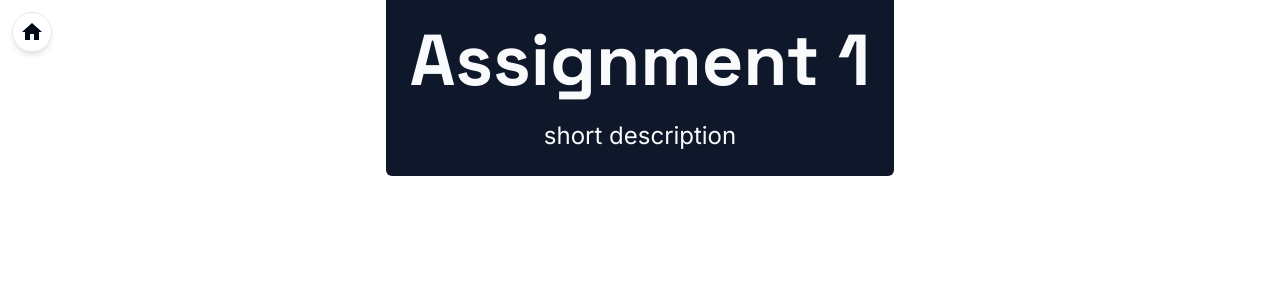
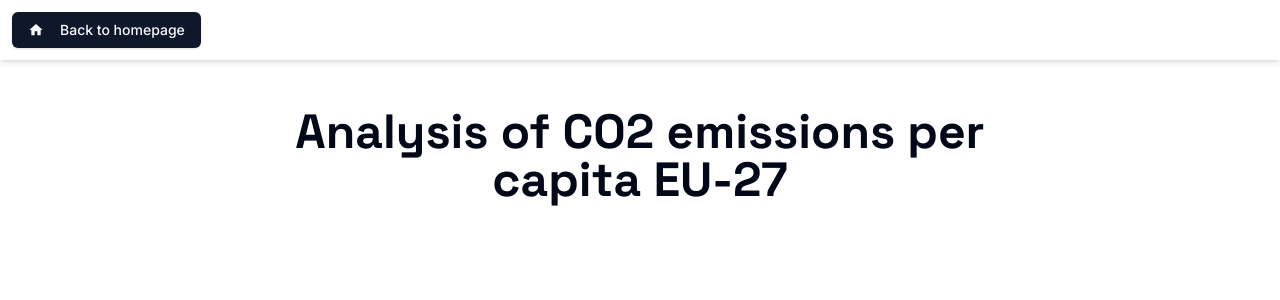
Before and after one commit to Berrutz/DataVis-Project, a Next.js app in the folder web-application/: page /DataVis-Project/assignments/assignment-1 in a window 1280 px wide. Shown: the top 300 px of the page. Built offline with nearby package versions, Linux system fonts and the light colour scheme.

Commit message:
Changed assginemnt page

```diff
--- a/web-application/src/app/assignments/_components/assignment-page.tsx
+++ b/web-application/src/app/assignments/_components/assignment-page.tsx
@@ -1,26 +1,10 @@
-"use client"
+"use client";
 
 import { motion } from "framer-motion";
 
 export interface AssignmentPageProps {
     title: string;
-    shortDescription: string;
     children?: React.ReactNode;
-}
-
-const mainVariants = {
-    hidden: {
-        opacity: 0,
-        y: -20,
-    },
-    visible: {
-        opacity: 1,
-        y: 0,
-        transition: {
-            staggerChildren: 0.1,
-            delayChildren: 0.1,
-        }
-    }
 }
 
 const itemVariants = {
@@ -31,30 +15,28 @@ const itemVariants = {
     visible: {
         opacity: 1,
         y: 0,
-    }
-}
+    },
+};
 
-export default function AssignmentPage({ title, shortDescription, children }: AssignmentPageProps) {
-    return <main className="min-h-screen p-1 pt-0 xs:p-3 xs:pt-0 md:p-6 md:pt-0">
-        <div className="flex w-full justify-center">
-            <motion.div
-                variants={mainVariants}
+export default function AssignmentPage({
+    title,
+    children,
+}: AssignmentPageProps) {
+    return (
+        <main className="p-3 sm:p-6 md:p-12 min-h-dvh">
+            <div className="flex flex-col gap-3 items-center w-full">
+                <div className="text-center max-w-[750px] text-pretty">
+                    <motion.h1
+                        variants={itemVariants}
                         initial="hidden"
                         animate="visible"
-                className="flex flex-col items-center justify-center gap-1 rounded-b-md bg-primary p-1 text-center text-primary-foreground xs:gap-3 xs:p-3 md:gap-6 md:p-6">
-
-                <motion.h1
-                    variants={itemVariants}
-                    className="font-serif text-3xl font-bold xs:text-5xl sm:text-6xl md:text-7xl">
+                        className="font-serif text-3xl font-bold sm:text-4xl md:text-5xl"
+                    >
                         {title}
                     </motion.h1>
-                <motion.h2
-                    variants={itemVariants}
-                    className="xs:text-xl sm:text-2xl">
-                    {shortDescription}
-                </motion.h2>
-            </motion.div>
+                </div>
             </div>
             {children}
         </main>
+    );
 }
--- a/web-application/src/app/assignments/assignment-1/page.tsx
+++ b/web-application/src/app/assignments/assignment-1/page.tsx
@@ -5,11 +5,9 @@ import UEEmission1Year from "./_components/UE-emission-1year";
 
 export default function Assignment1() {
     return (
-        <AssignmentPage
-            title={"Assignment 1"}
-            shortDescription={"short description"}
-        >
+        <AssignmentPage title={"Analysis of CO2 emissions per capita EU-27"}>
             {/* <UEEmission1Year /> */}
+            <div className="h-[400vh]"></div>
         </AssignmentPage>
     );
 }
--- a/web-application/src/app/assignments/assignment-2/page.tsx
+++ b/web-application/src/app/assignments/assignment-2/page.tsx
@@ -1,10 +1,5 @@
 import AssignmentPage from "../_components/assignment-page";
 
 export default function Assignment2() {
-    return (
-        <AssignmentPage
-            title={"Assignment 2"}
-            shortDescription={"Short description"}
-        ></AssignmentPage>
-    );
+    return <AssignmentPage title={"Assignment 2"}></AssignmentPage>;
 }
--- a/web-application/src/app/assignments/assignment-3/page.tsx
+++ b/web-application/src/app/assignments/assignment-3/page.tsx
@@ -1,10 +1,5 @@
 import AssignmentPage from "../_components/assignment-page";
 
 export default function Assignment3() {
-    return (
-        <AssignmentPage
-            title={"Assignment 3"}
-            shortDescription={"Short description"}
-        ></AssignmentPage>
-    );
+    return <AssignmentPage title={"Assignment 3"}></AssignmentPage>;
 }
--- a/web-application/src/app/assignments/assignment-4/page.tsx
+++ b/web-application/src/app/assignments/assignment-4/page.tsx
@@ -1,10 +1,5 @@
 import AssignmentPage from "../_components/assignment-page";
 
 export default function Assignment4() {
-    return (
-        <AssignmentPage
-            title={"Assignment 4"}
-            shortDescription={"Short description"}
-        ></AssignmentPage>
-    );
+    return <AssignmentPage title={"Assignment 4"}></AssignmentPage>;
 }
--- a/web-application/src/app/assignments/assignment-5/page.tsx
+++ b/web-application/src/app/assignments/assignment-5/page.tsx
@@ -1,10 +1,5 @@
 import AssignmentPage from "../_components/assignment-page";
 
 export default function Assignment5() {
-    return (
-        <AssignmentPage
-            title={"Assignment 5"}
-            shortDescription={"Short description"}
-        ></AssignmentPage>
-    );
+    return <AssignmentPage title={"Assignment 5"}></AssignmentPage>;
 }
--- a/web-application/src/app/assignments/layout.tsx
+++ b/web-application/src/app/assignments/layout.tsx
@@ -1,3 +1,4 @@
+import { Button } from "@/components/ui/button";
 import Link from "next/link";
 import { MdHome } from "react-icons/md";
 
@@ -6,12 +7,14 @@ export default function AssignmentsLayout({
 }: Readonly<{ children: React.ReactNode }>) {
   return (
     <div className="relative">
-      <Link
-        href="/#assignments"
-        className="flex absolute top-1 left-1 justify-center items-center text-2xl rounded-full border shadow-md sm:top-3 sm:left-3 z-[999] aspect-square h-[40px] bg-background/60 backdrop-blur-md xs:left-2 xs:top-2"
-      >
-        <MdHome />
-      </Link>
+      <nav className="p-3 w-full shadow-md">
+        <Button asChild>
+          <Link href="/#assignments">
+            <MdHome className="mr-2" />
+            Back to homepage
+          </Link>
+        </Button>
+      </nav>
       {children}
     </div>
   );
```
Lines whose indentation alone changed are shown as unchanged.
